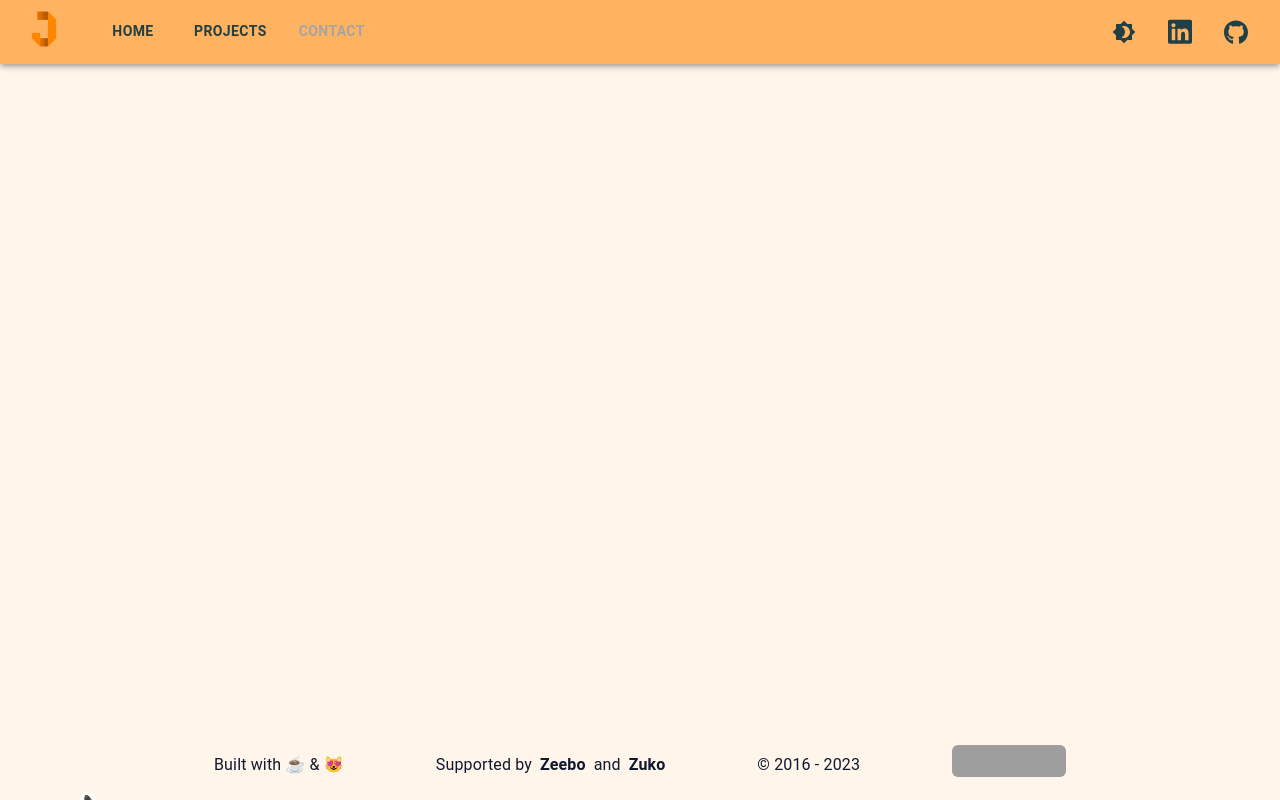
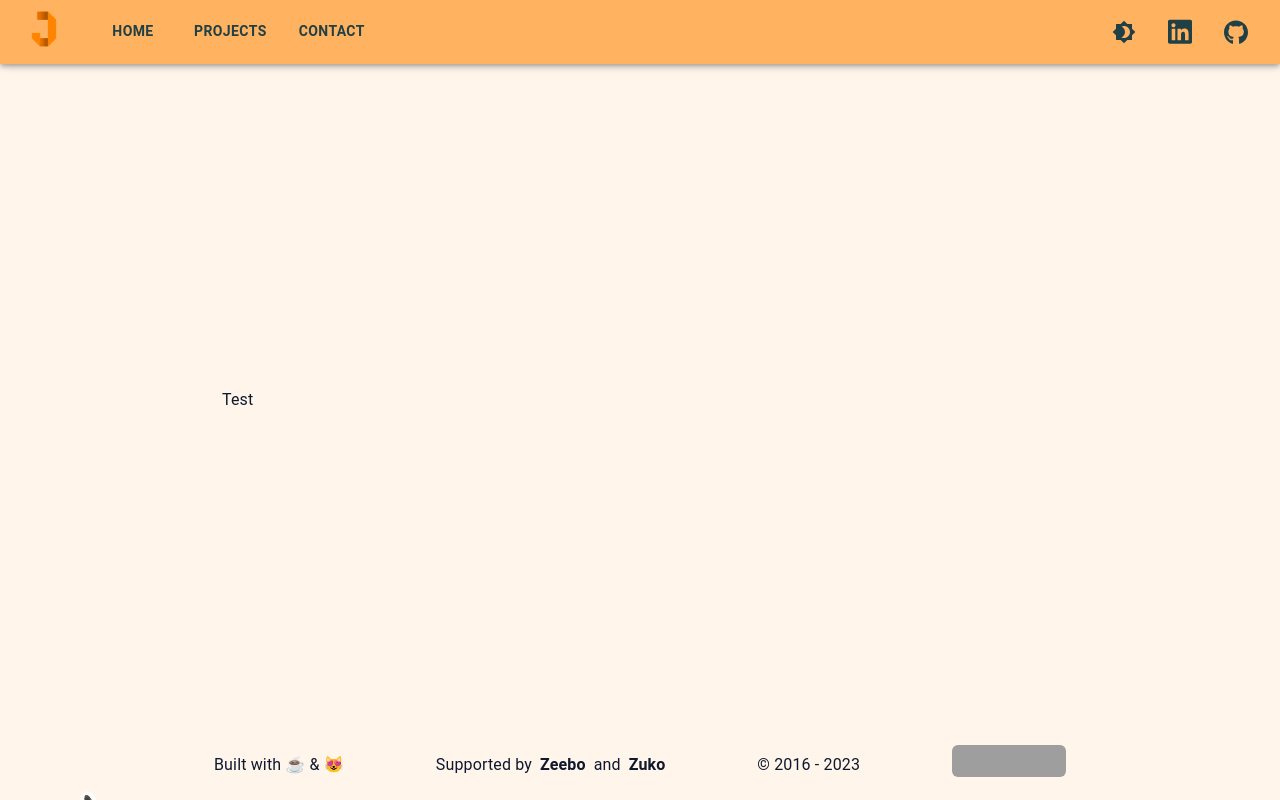
Before and after one commit to jwu910/joshuawudotme, a React (Vite) app: page /contact in a window 1280 px wide. Built offline with nearby package versions, Linux system fonts and the light colour scheme; grey boxes are pictures that could not be loaded.

Commit message:
feat: add contact page, enable contact nav item

```diff
--- a/src/App.tsx
+++ b/src/App.tsx
@@ -6,6 +6,7 @@ import { BrowserRouter as Router, Route, Routes } from "react-router-dom";
 import Footer from "./components/Footer";
 import Navbar from "./components/Navbar";
 import JWThemeProvider from "./context/theme";
+import ContactPage from "./pages/ContactPage";
 import HomePage from "./pages/HomePage";
 import ProjectsPage from "./pages/ProjectsPage";
 
@@ -40,8 +41,10 @@ function App() {
                   <Routes>
                     <Route path="/" element={<HomePage />} />
                     <Route path="/projects" element={<ProjectsPage />} />
+                    <Route path="/contact" element={<ContactPage />} />
                   </Routes>
                 </Suspense>
+
                 <Footer />
               </Stack>
             </Container>
--- a/src/components/Navbar.tsx
+++ b/src/components/Navbar.tsx
@@ -38,7 +38,6 @@ const NAV_ITEMS: NavItem[] = [
   {
     to: "/contact",
     label: "Contact",
-    disabled: true,
   },
 ];
 
--- /dev/null
+++ b/src/pages/ContactPage.tsx
@@ -0,0 +1,24 @@
+import { Box, Stack, Typography, useTheme } from "@mui/material";
+
+const ContactPage = () => {
+    const theme = useTheme();
+
+    return (
+        <Box
+            component="section"
+            sx={{
+                display: "flex",
+                flexDirection: "column",
+                height: "100%",
+                justifyContent: "space-around",
+                p: 4,
+            }}
+        >
+            <Stack spacing={3}>
+               Test
+            </Stack>
+        </Box>
+    );
+};
+
+export default ContactPage;
```
